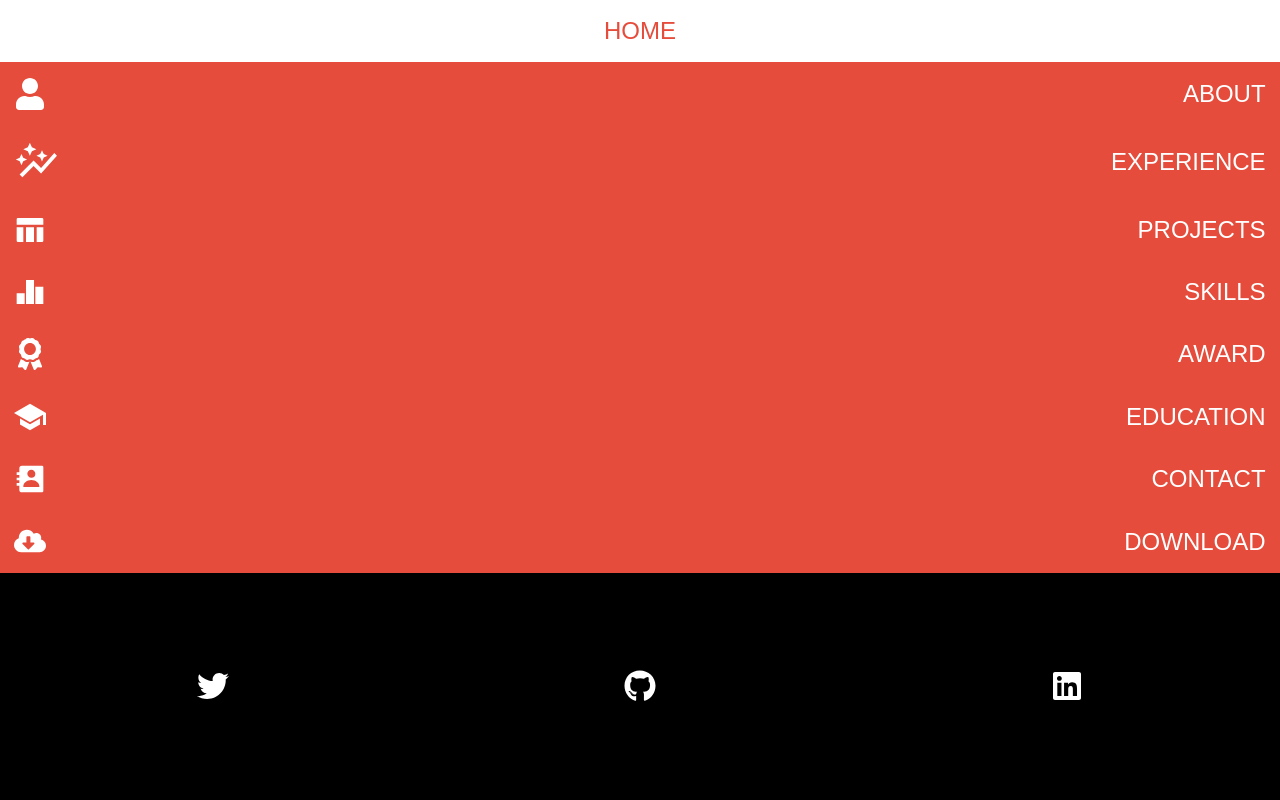
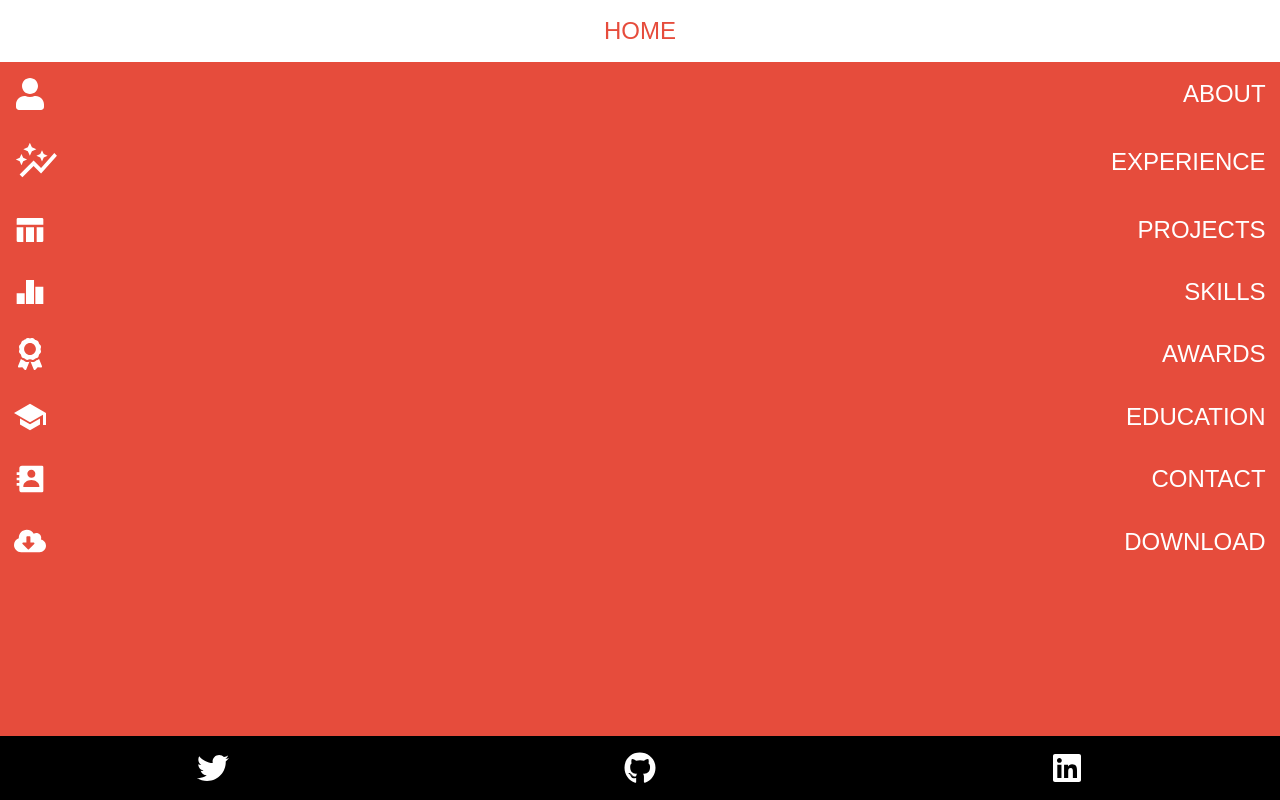
Before and after one commit to ShindanoSingi/dynamic-portfolio, a React (Create React App) app in the folder client/: page / in a window 1280 px wide. Built offline with nearby package versions, Linux system fonts and the light colour scheme; no server answers.

Commit message:
Side menu done

```diff
--- a/client/src/components/sideMenu/SideMenu.css
+++ b/client/src/components/sideMenu/SideMenu.css
@@ -33,7 +33,7 @@ nav {
     left: 0;
     background: transparent;
     background: var(--dark-orange-background);
-    height: 100dvh;
+    height: 100lvh;
 }
 
 nav ul {
@@ -130,7 +130,7 @@ nav ul li:nth-child(8):after {
 }
 
 nav ul li:nth-child(9):after {
-    content: "Download";
+    content: "Download Resume";
 }
 
 nav ul li:hover {
--- a/client/src/components/sideMenu/SideMenu.js
+++ b/client/src/components/sideMenu/SideMenu.js
@@ -1,10 +1,8 @@
 import React from "react";
 import { FaHome } from "react-icons/fa";
 import { FaUser } from "react-icons/fa";
-import { FaEnvelope } from "react-icons/fa";
 import { FaLinkedin } from "react-icons/fa";
 import { FaGithub } from "react-icons/fa";
-import { FaPhone } from "react-icons/fa";
 import { FaTwitter } from "react-icons/fa";
 import { MdAutoGraph } from "react-icons/md";
 import { RiTableFill } from "react-icons/ri";
@@ -14,55 +12,101 @@ import { IoSchoolSharp } from "react-icons/io5";
 import { BiSolidContact } from "react-icons/bi";
 import { FaCloudDownloadAlt } from "react-icons/fa";
 
+import { Link } from "react-router-dom";
+
 import "./SideMenu.css";
 
 function SideMenu() {
       return (
-            <nav className="side flex h-full w-full flex-col justify-center">
-                  <ul>
-                        <li className="icon-and-text">
+            <nav className="side flex h-full w-full flex-col justify-center items-center">
+                  <ul className="absolute top-0">
+                        <li>
+                              <Link  className="icon-and-text link" to="/">
                                     <FaHome className="home-icon icon" />
                                     <div className="icon-text">Home</div>
+                              </Link>
                         </li>
-                        <li className="icon-and-text">
+
+                        <li>
+                              <Link className="link icon-and-text" to="/about">
                                     <FaUser className="user-icon icon" />
                                     <div className="icon-text">About</div>
+                              </Link>
                         </li>
-                        <li className="icon-and-text">
+
+                        <li>
+                              <Link className="link icon-and-text" to="/experience">
                                     <MdAutoGraph className="experience-icon icon" />
                                     <div className="icon-text">Experience</div>
+                              </Link>
                         </li>
-                        <li className="icon-and-text">
+
+                        <li>
+                              <Link className="link icon-and-text" to="/projects">
                                     <RiTableFill className="projects-icon icon" />
                                     <div className="icon-text">Projects</div>
+                              </Link>
                         </li>
-                        <li className="icon-and-text">
+
+                        <li>
+                              <Link className="link icon-and-text" to="/skills">
                                     <RiBarChart2Fill className="skills-icon icon" />
                                     <div className="icon-text">Skills</div>
+                              </Link>
                         </li>
-                        <li className="icon-and-text">
+
+                        <li>
+                              <Link className="link icon-and-text" to="/awards">
                                     <FaAward className="award-icon icon" />
-                              <div className="icon-text">Award</div>
+                                    <div className="icon-text">Awards</div>
+                              </Link>
                         </li>
-                        <li className="icon-and-text">
+
+                        <li>
+                              <Link className="link icon-and-text" to="/education">
                                     <IoSchoolSharp className="education-icon icon" />
                                     <div className="icon-text">Education</div>
+                              </Link>
                         </li>
-                        <li className="icon-and-text">
+
+
+                              <li><Link className="link icon-and-text" to="/contact">
                                     <BiSolidContact className="contact-icon icon" />
-                              <div className="icon-text">Contact</div>
+                                    <div className="icon-text">Contact</div></Link>
                               </li>
-                        <li className="icon-and-text">
+
+
+                        <li>
+                              <Link className="link icon-and-text" to="/resume">
                                     <FaCloudDownloadAlt className="download-icon icon" />
                                     <div className="icon-text">Download</div>
+                              </Link>
                         </li>
                   </ul>
-                  <div className="grid h-full bg-[--primary-color] relative bottom-0 grid-flow-col w-[100vw] place-content-around ">
+                  <div className="grid py-4 bg-[--primary-color] absolute bottom-0 grid-flow-col w-[100vw] place-content-around ">
+                        <a
+                        href="https://twitter.com/Shindano_Singi"
+                        target="_blank"
+                        rel="noreferrer"
+                        >
                               <FaTwitter className="twitter-icon icon" />
+                        </a>
 
+                        <a
+                              href="https://github.com/ShindanoSingi"
+                              target="_blank"
+                              rel="noreferrer"
+                        >
                               <FaGithub className="github-icon icon" />
+                        </a>
 
+                        <a
+                              href="https://www.linkedin.com/in/shindano-singi/"
+                              target="_blank"
+                              rel="noreferrer"
+                        >
                               <FaLinkedin className="linkedin-icon icon" />
+                        </a>
                   </div>
             </nav>
       );
```
Lines whose indentation alone changed are shown as unchanged.
